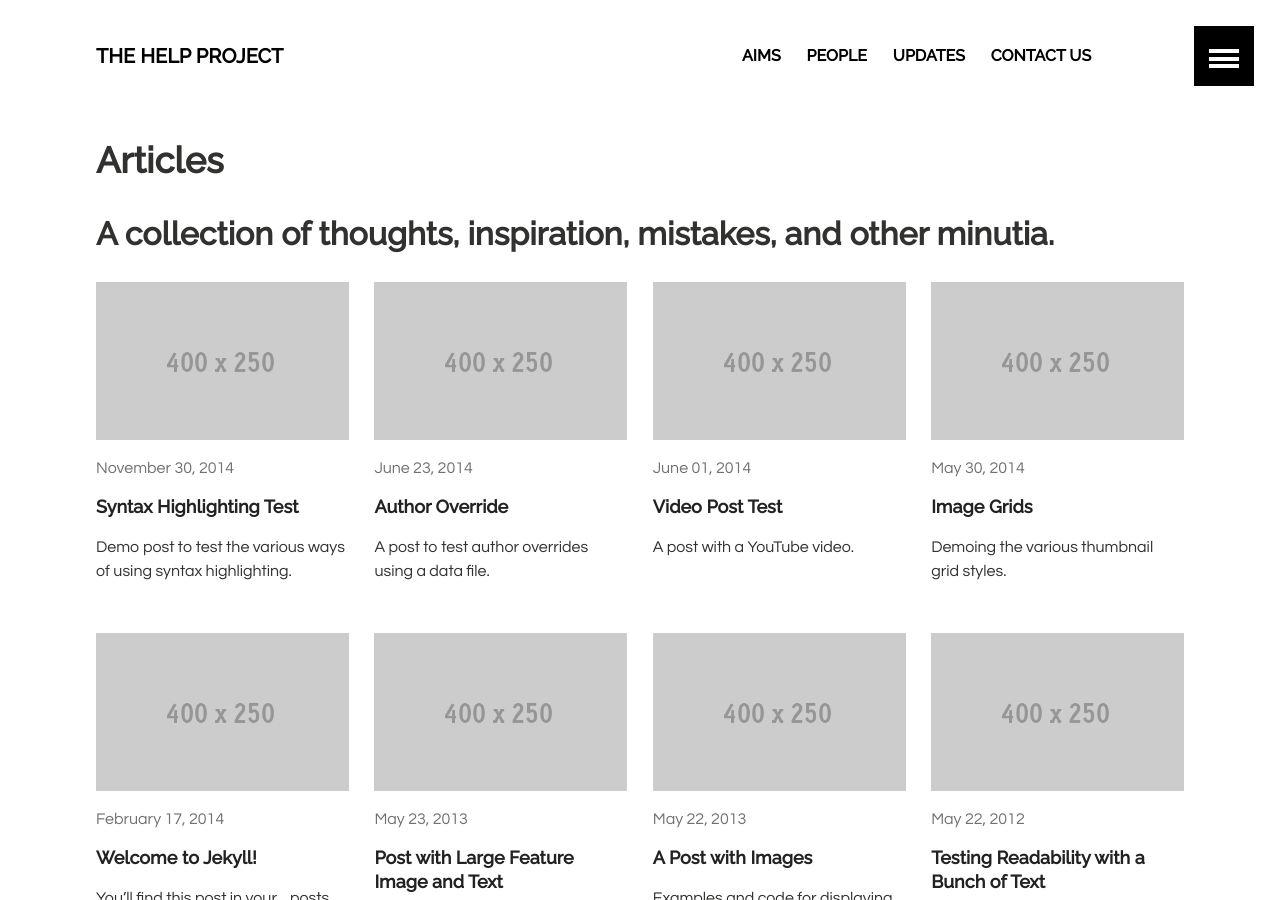
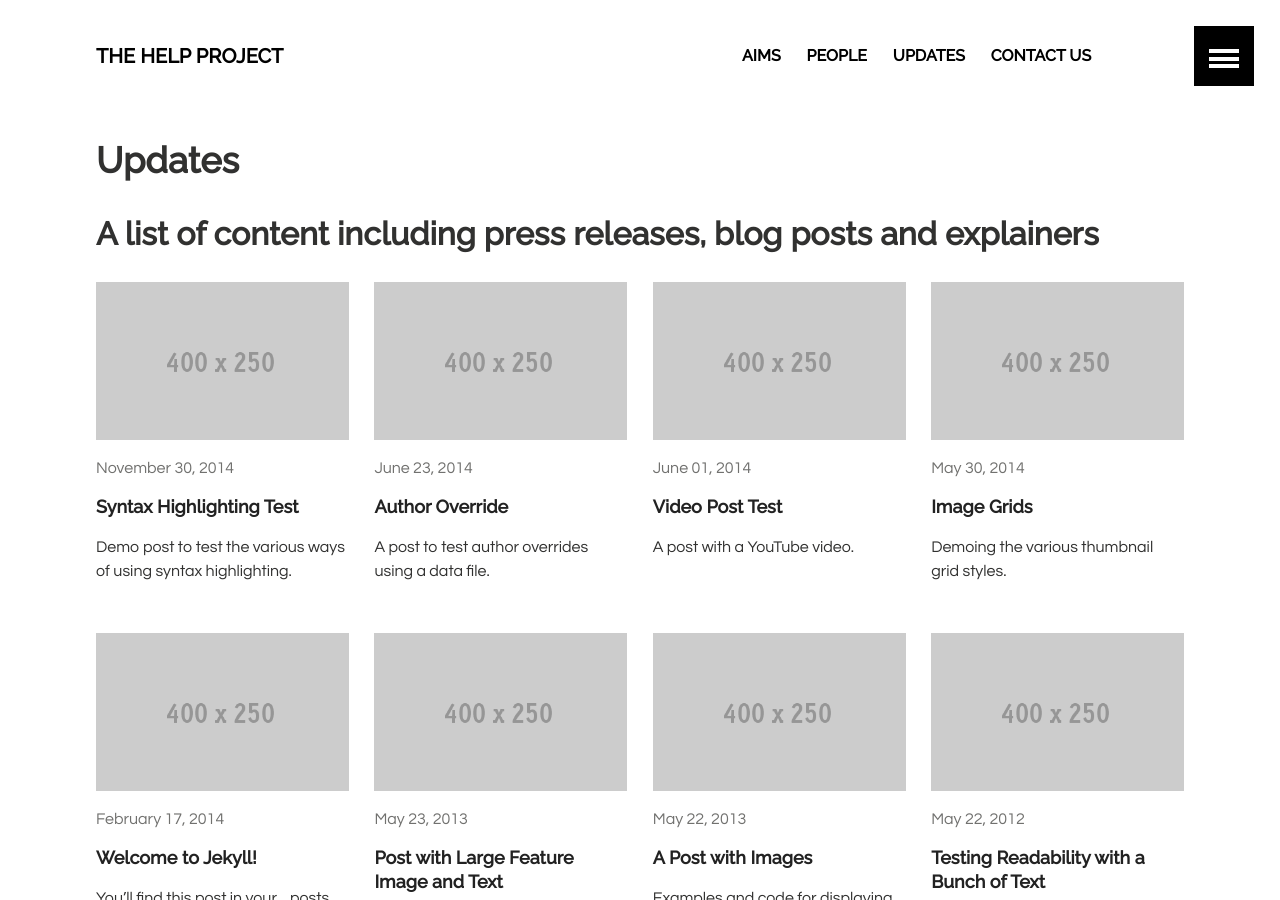
Before and after one commit to Auquan/help_project, a Jekyll site: the page built from articles/index.md, in a window 1280 px wide and 900 px high. Built offline with Jekyll 4.4.1, drawn with Linux system fonts in a browser that asks for light colours.

Commit message:
Permalink to updates + Remove default content

```diff
--- a/articles/index.md
+++ b/articles/index.md
@@ -1,9 +1,10 @@
 ---
 layout: archive
-title: "Articles"
+title: "Updates"
 date: 2014-05-30T11:39:03-04:00
+permalink: /updates/
 modified:
-excerpt: "A collection of thoughts, inspiration, mistakes, and other minutia."
+excerpt: "A list of content including press releases, blog posts and explainers"
 tags: []
 image:
   feature:
```
